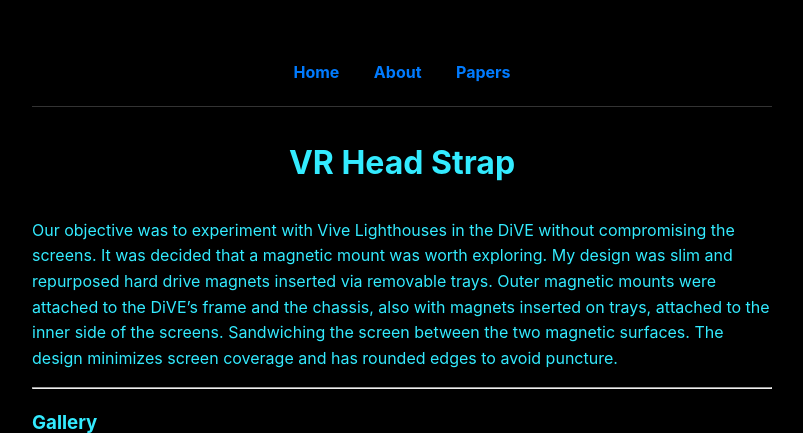
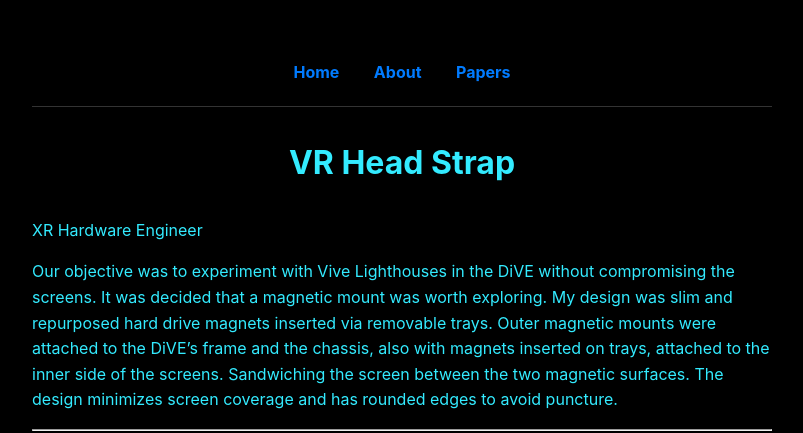
Before and after one commit to tenorvis/portfolio, a Jekyll site: the page built from _projects/head-mount.md, in a window 1280 px wide, cut to the strip 0-433 px from the top of the page. Shown: the whole strip, without its empty margins (238-1041 px from the left). Built offline with Jekyll 4.4.1, drawn with Linux system fonts in a browser that asks for light colours.

Commit message:
Updated other titles

```diff
--- a/_projects/head-mount.md
+++ b/_projects/head-mount.md
@@ -12,4 +12,6 @@ gallery_images:
   - headband7.webp
 ---
 
+XR Hardware Engineer
+
 Our objective was to experiment with Vive Lighthouses in the DiVE without compromising the screens. It was decided that a magnetic mount was worth exploring. My design was slim and repurposed hard drive magnets inserted via removable trays. Outer magnetic mounts were attached to the DiVE's frame and the chassis, also with magnets inserted on trays, attached to the inner side of the screens. Sandwiching the screen between the two magnetic surfaces. The design minimizes screen coverage and has rounded edges to avoid puncture.
```
Also changed, not shown: _projects/glove.md (+2 -0 lines).
